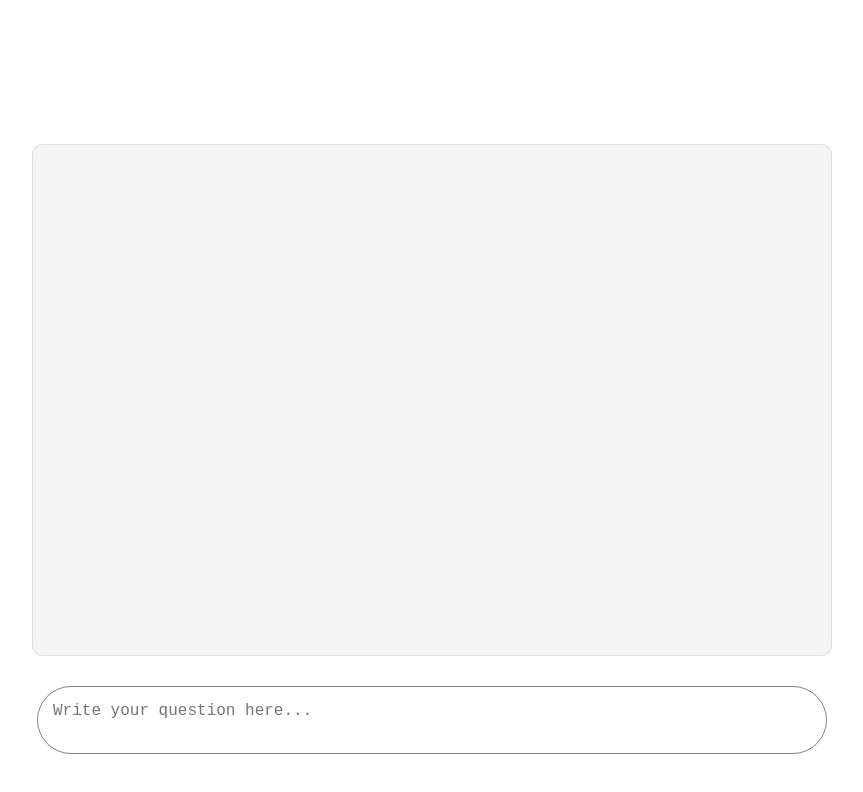
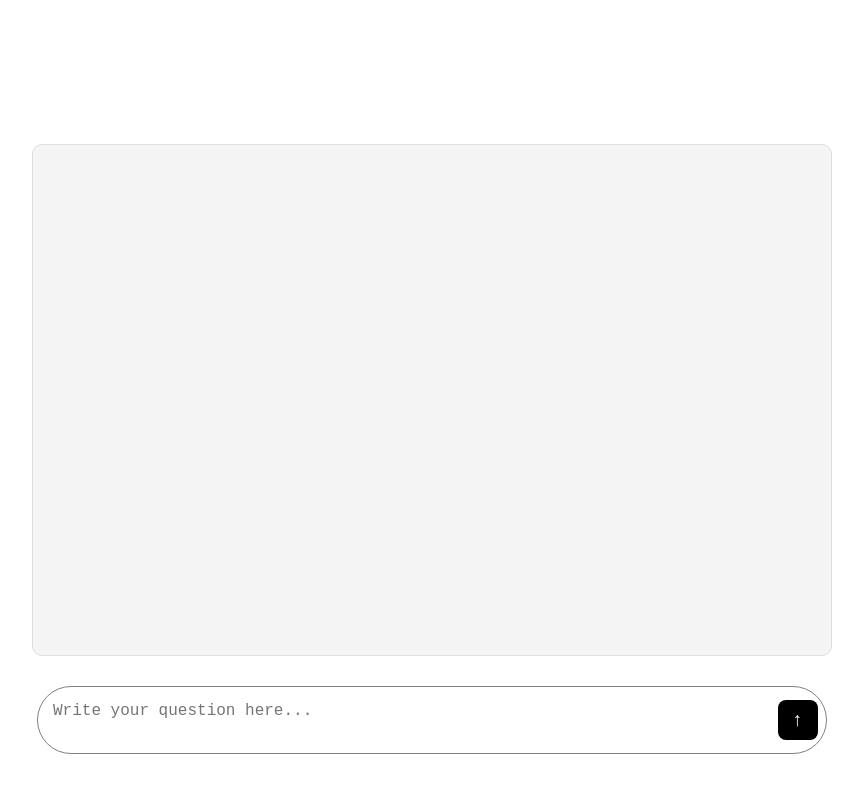
Before and after one commit to brosshirt/lawbot, a React (Create React App) app in the folder frontend/: page / in a window 1280 px wide. Shown: the top 792 px of the page, without its empty margins (208-1071 px from the left). Built offline with nearby package versions, Linux system fonts and the light colour scheme.

Commit message:
Added enter button

```diff
--- a/frontend/src/components/InputBox/InputBox.css
+++ b/frontend/src/components/InputBox/InputBox.css
@@ -6,10 +6,9 @@
     width: 100%;
 }
 
-
 .chatbox-input textarea {
     outline: none;
-    width: 100%;
+    flex: 0 0 95%;
     border: none;
     padding: 5px;
     resize: none;
@@ -17,3 +16,28 @@
     height: 100%;
     font-size: 16px;
 }
+
+.button-container {
+    flex-direction: 0 0 5%;
+    width: 100%;
+    display: grid;
+    place-items: center;
+}
+
+.chatbox-input button {
+    width: 40px;
+    height: 40px;
+    background-color: black; /* Set the background color to white */
+    color: white;
+    font-weight: 900;
+    font-size: larger;
+    border-radius: 20%;
+    border: none; /* Optional: removes the border */
+    cursor: pointer; /* Optional: changes cursor to pointer on hover */
+}
+
+.chatbox-input button:disabled {
+    background-color: #cccccc; /* Light grey to indicate disabled state */
+    color: #666666; /* Darker grey for text to suggest non-interactivity */
+    cursor: default; /* Change cursor to default to indicate it's not clickable */
+}
--- a/frontend/src/components/InputBox/InputBox.tsx
+++ b/frontend/src/components/InputBox/InputBox.tsx
@@ -13,7 +13,7 @@ function TextBox({loading, onSend}: TextBoxProps){
 
     const handleKeyDown = (e:any) => {
         if (e.key === 'Enter' && !e.shiftKey) {
-            onSend(e.target.value)
+            onSend(userInput)
         }
     };
 
@@ -26,6 +26,10 @@ function TextBox({loading, onSend}: TextBoxProps){
                 disabled={loading}
                 onKeyDown={handleKeyDown}
             ></textarea>
+            <div className='button-container'>
+                <button disabled={loading} onClick={() => onSend(userInput)}>↑</button>
+            </div>
+
         </div>
     );
 }
--- a/frontend/src/logic/logic.tsx
+++ b/frontend/src/logic/logic.tsx
@@ -1,6 +1,7 @@
 
 
-export async function getChatResponse(userInput: string){
-    return userInput
-    // This function, in the future, will call our backend
+export async function getChatResponse(userInput: string): Promise<string> {
+    return new Promise((resolve) => {
+        setTimeout(() => resolve(userInput), 3000);
+    });
 }
```
